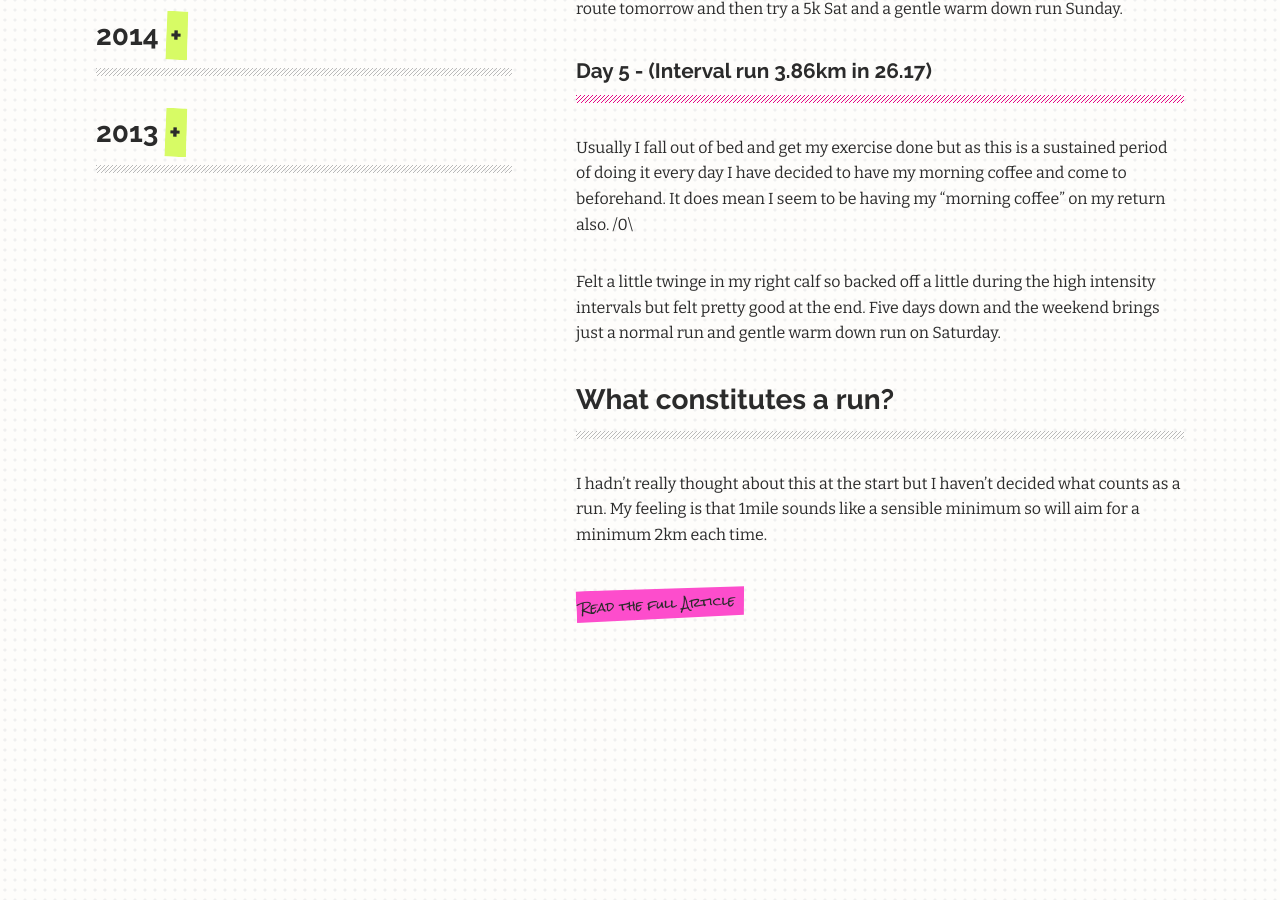
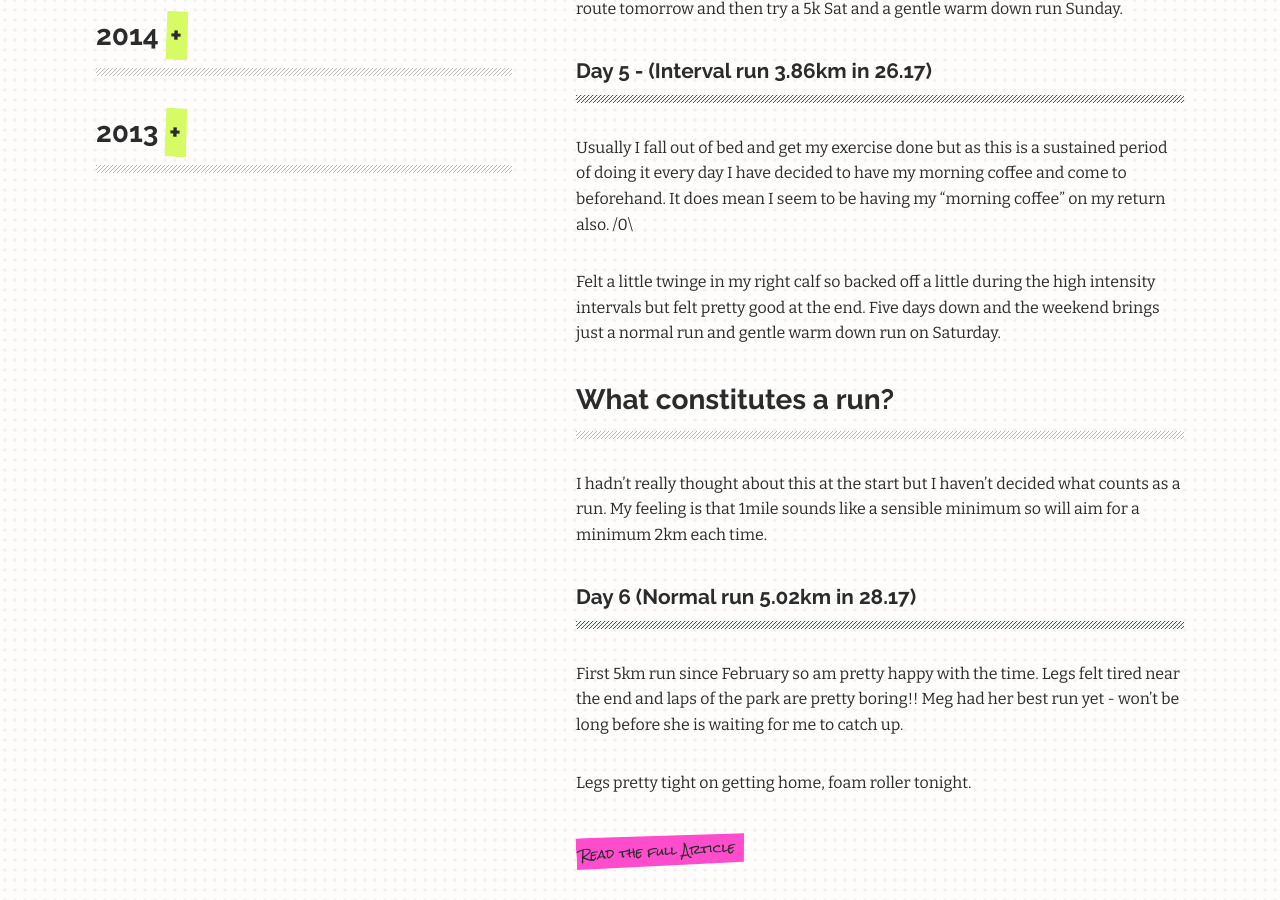
Before and after one commit to maxray/maxray.github.io, a Jekyll site: the page built from blog.html, in a window 1280 px wide and 900 px high, scrolled down 1865 px. Built offline with Jekyll 4.4.1, drawn with Linux system fonts in a browser that asks for light colours.

Commit message:
updating running blog

```diff
--- a/_posts/2020-09-01-30-days-of-running.md
+++ b/_posts/2020-09-01-30-days-of-running.md
@@ -36,3 +36,9 @@ Felt a little twinge in my right calf so backed off a little during the high int
 ### What constitutes a run?
 
 I hadn't really thought about this at the start but I haven't decided what counts as a run. My feeling is that 1mile sounds like a sensible minimum so will aim for a minimum 2km each time.
+
+#### Day 6 (Normal run 5.02km in 28.17)
+
+First 5km run since February so am pretty happy with the time. Legs felt tired near the end and laps of the park are pretty boring!! Meg had her best run yet - won't be long before she is waiting for me to catch up.
+
+Legs pretty tight on getting home, foam roller tonight.
```
